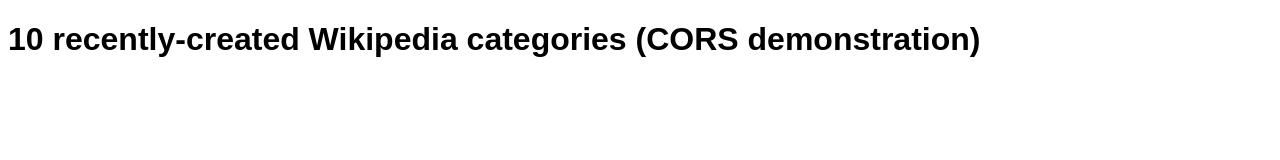
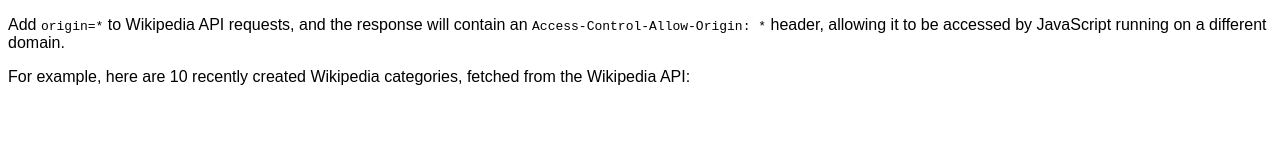
Before and after one commit to hubgit/wikipedia-cors, a plain HTML site: page index.html in a window 1280 px wide. Drawn offline with Linux system fonts and the light colour scheme; no server answers.

Commit message:
Add info paragraphs

```diff
--- a/index.html
+++ b/index.html
@@ -2,7 +2,9 @@
 <meta charset="utf-8">
 <title>New Wikipedia Categories</title>
 <style>html { font-family: sans-serif }</style>
-<h1>10 recently-created Wikipedia categories (CORS demonstration)</h1>
+<body>
+<p>Add <code>origin=*</code> to Wikipedia API requests, and the response will contain an <code>Access-Control-Allow-Origin: *</code> header, allowing it to be accessed by JavaScript running on a different domain.</p>
+<p>For example, here are 10 recently created Wikipedia categories, fetched from <a href="https://www.mediawiki.org/wiki/API:Main_page"></a>the Wikipedia API</a>:</h2>
 <noscript>Enable JavaScript</noscript>
 <script>
 fetch('https://en.wikipedia.org/w/api.php?format=json&origin=*&action=query&list=recentchanges&rctype=new&rcnamespace=14')
```
